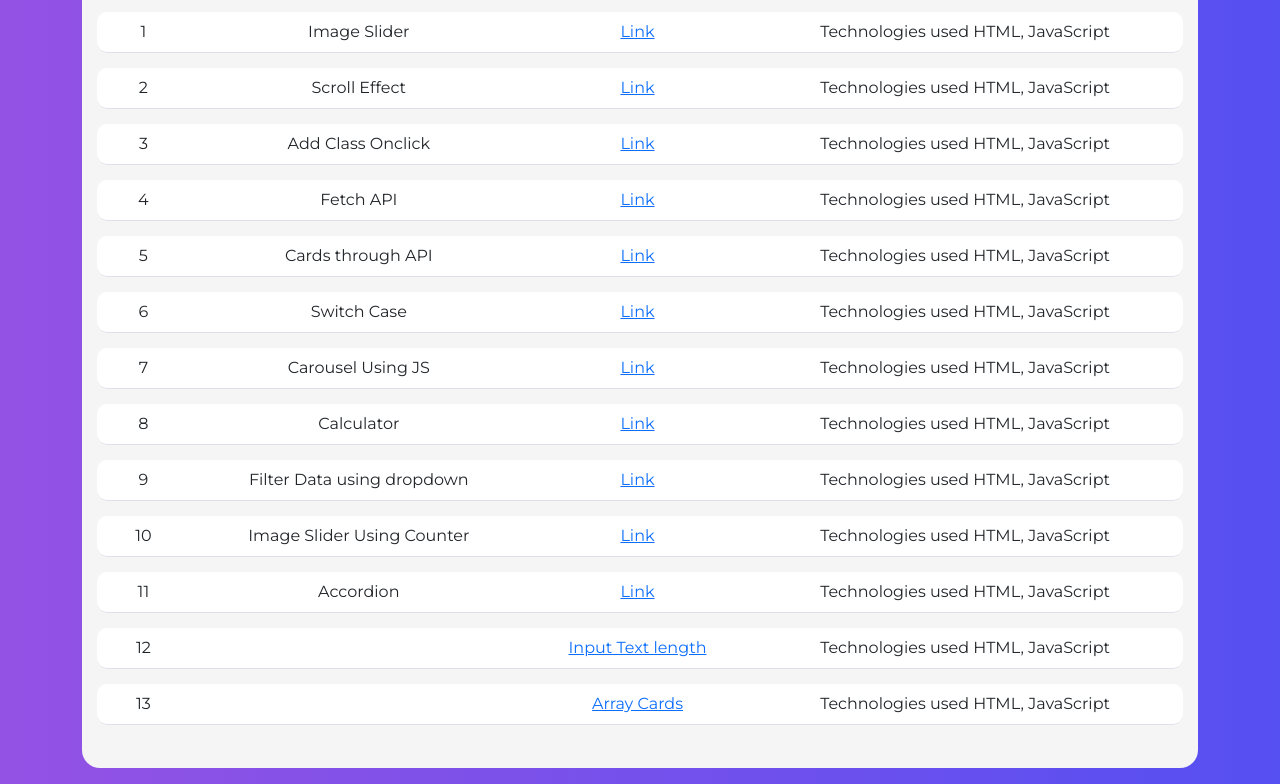
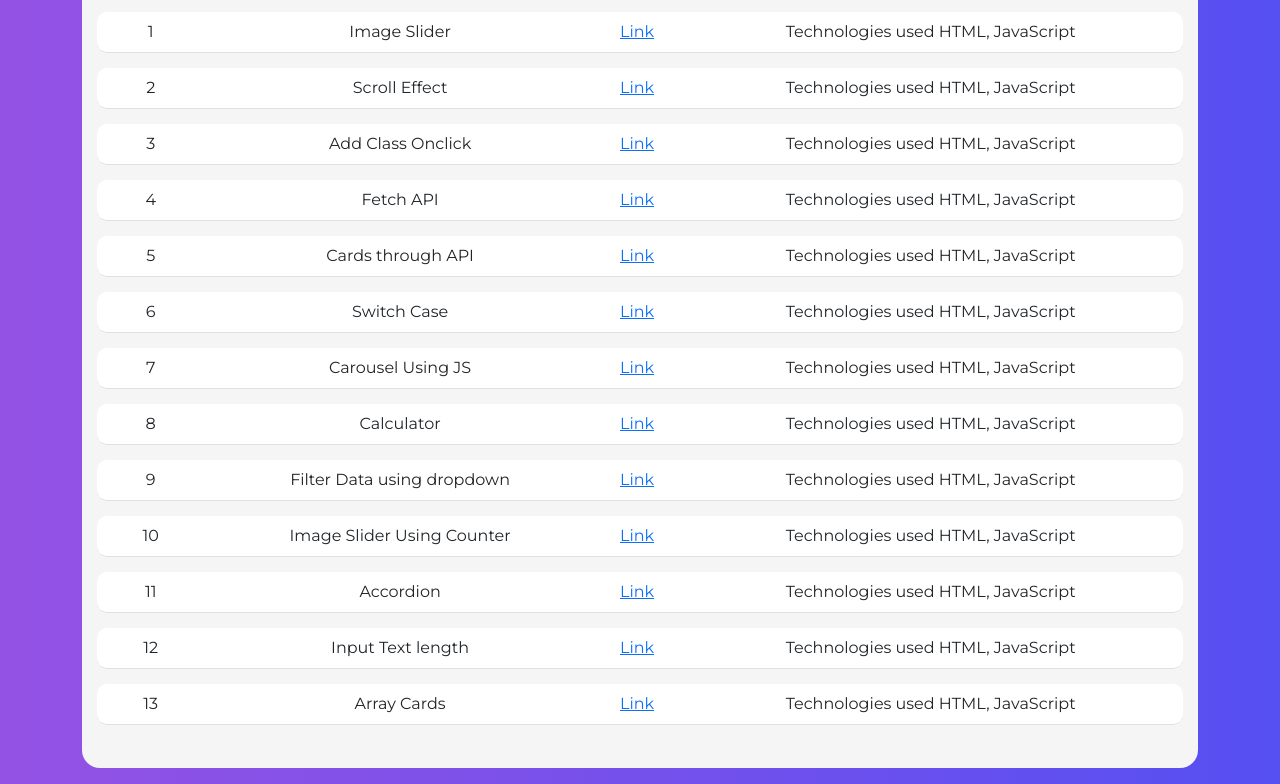
Before and after one commit to revatimore20/assignments, a plain HTML site: page index.html in a window 1280 px wide. Shown: the part 627-1411 px from the top of the page. Drawn offline with Linux system fonts and the light colour scheme.

Commit message:
main file changed

```diff
--- a/index.html
+++ b/index.html
@@ -123,14 +123,14 @@
                                                             </tr>
                                                             <tr>
                                                                 <td>12</td>
-                                                                <td></td>
-                                                                <td><a href="JS-assignment/length.html">Input Text length</a></td>
+                                                                <td>Input Text length</td>
+                                                                <td><a href="JS-assignment/length.html">Link</a></td>
                                                                 <td>Technologies used HTML, JavaScript</td>
                                                                 </tr>
                                                                 <tr>
                                                                     <td>13</td>
-                                                                    <td></td>
-                                                                    <td><a href="JS-assignment/array-cards.html">Array Cards</a></td>
+                                                                    <td>Array Cards</td>
+                                                                    <td><a href="JS-assignment/array-cards.html">Link</a></td>
                                                                     <td>Technologies used HTML, JavaScript</td>
                                                                     </tr>
             </tbody>
```
